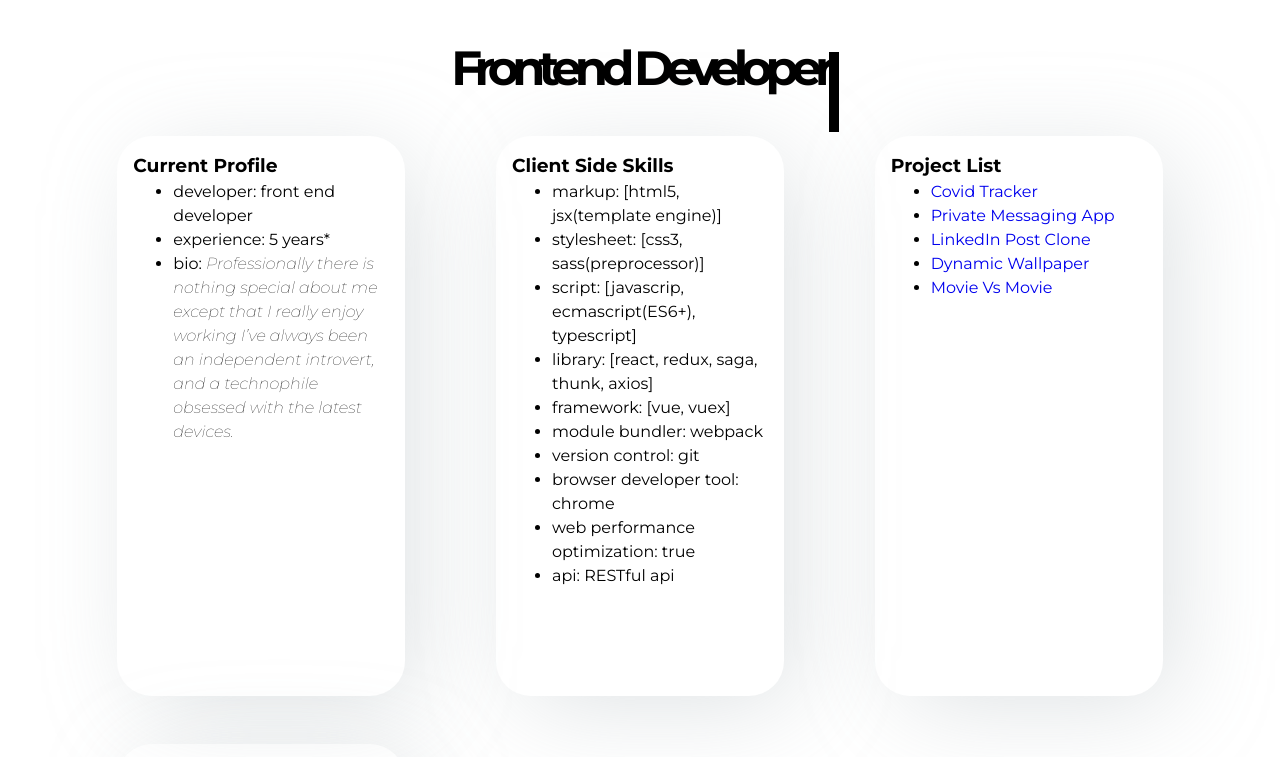
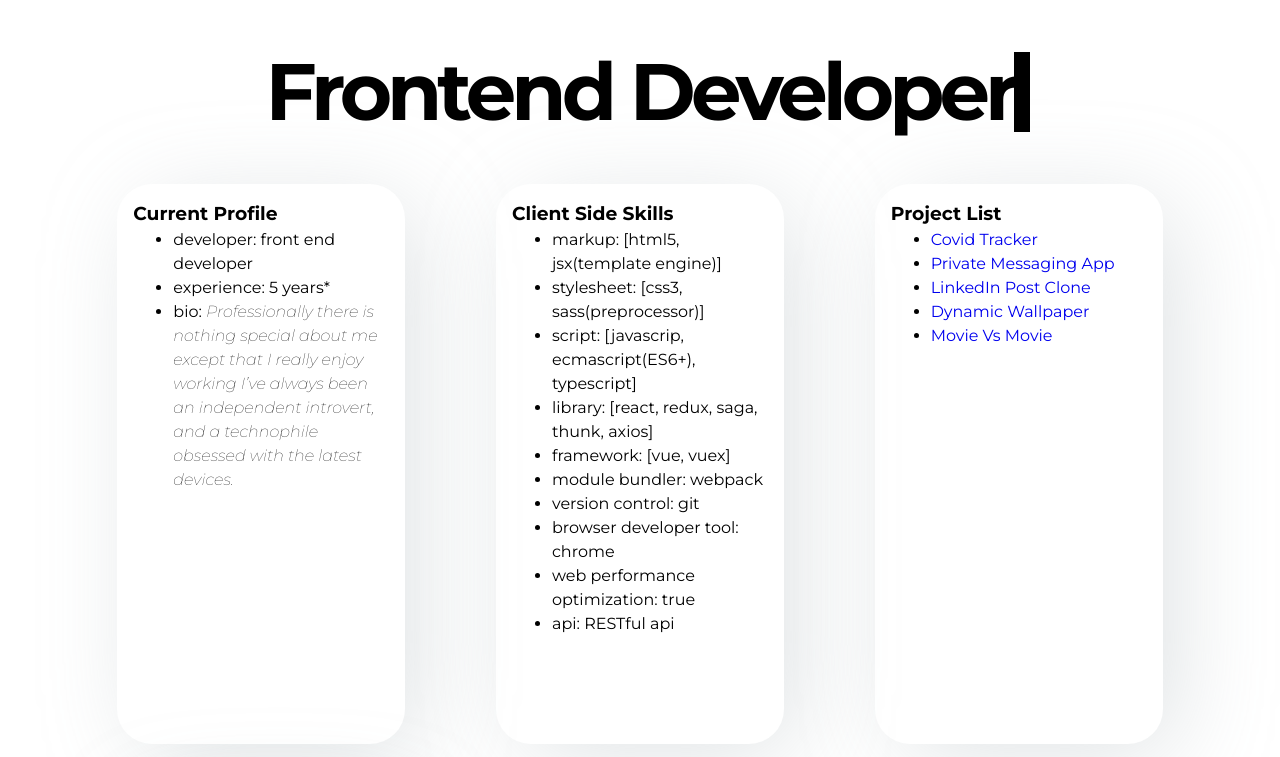
Before and after one commit to rajanmagar/rajanmagar.github.io, a plain HTML site: page index.html in a window 1280 px wide. Shown: the top 757 px of the page. Drawn offline with Linux system fonts and the light colour scheme.

Commit message:
update text

```diff
--- a/style.css
+++ b/style.css
@@ -57,10 +57,10 @@ header nav {
 
 header nav h1 {
   padding: 2rem 0;
-  font-size: 3rem;
+  font-size: 5rem;
   width: fit-content;
   position: relative;
-  letter-spacing: -7px;
+  letter-spacing: -5px;
 }
 
 header nav h1 span {
```
